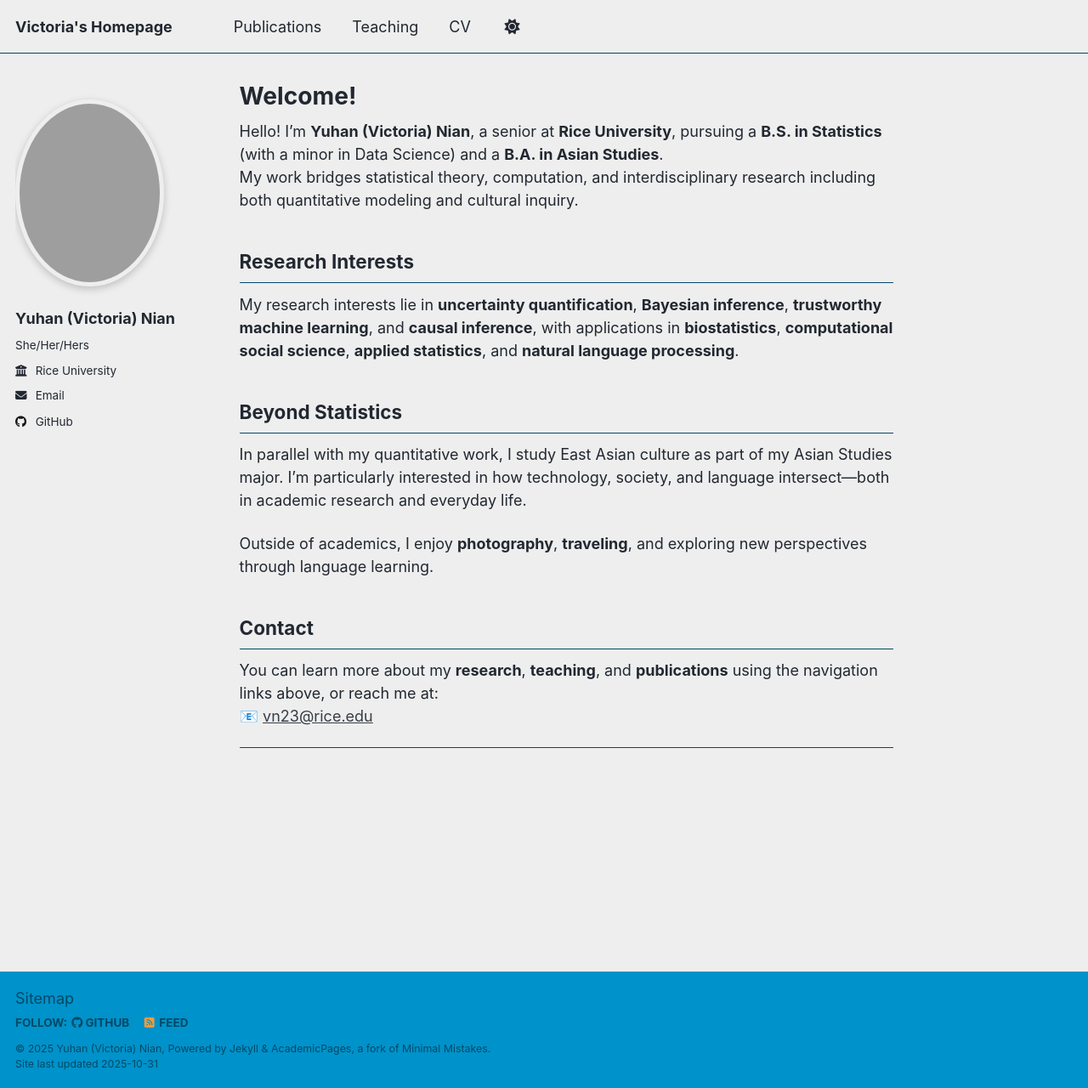
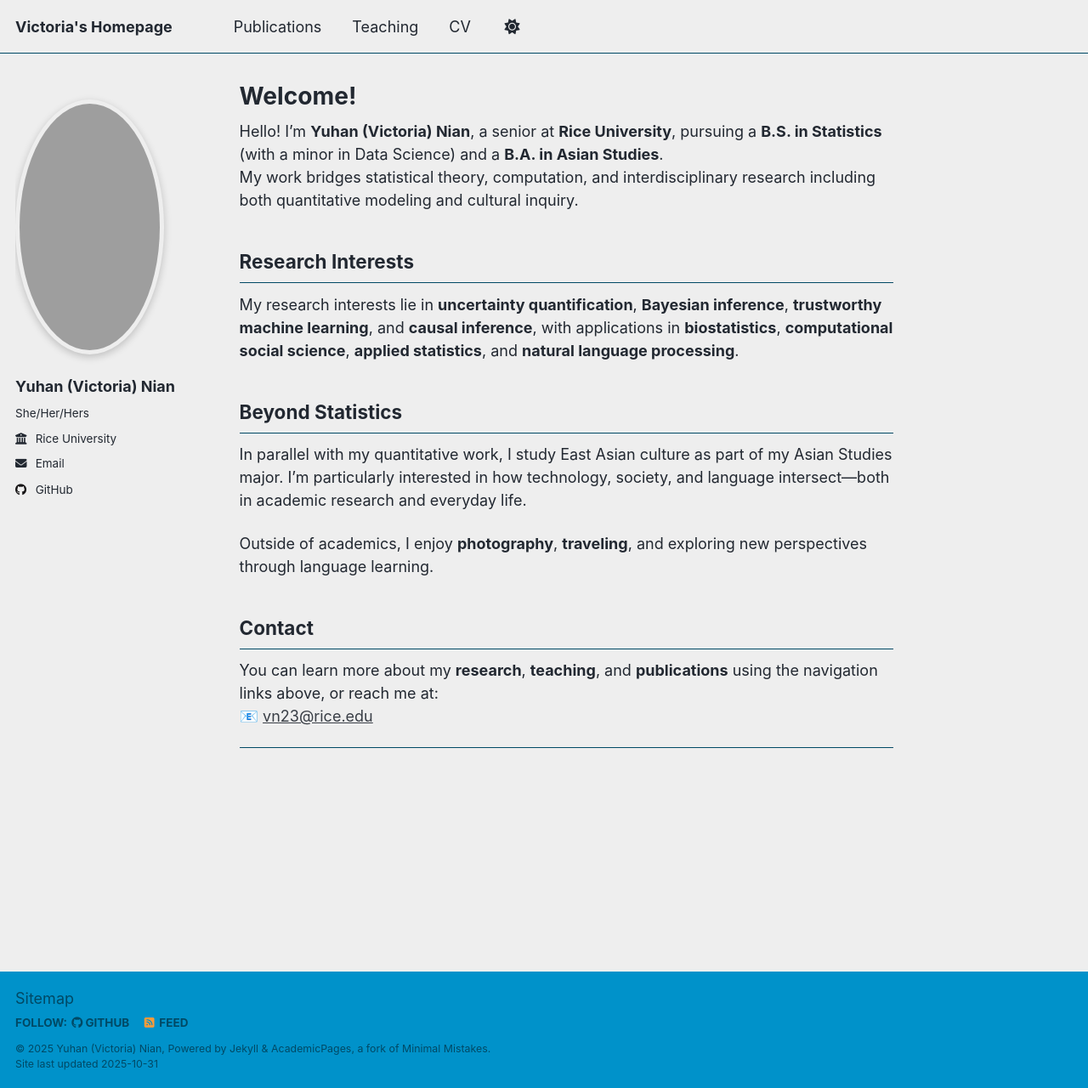
Before and after one commit to victorianian610/victorianian610.github.io, a Jekyll site: the page built from _pages/about.md, in a window 1280 px wide and 1280 px high. Shown: the whole window at 85% size. Built offline with Jekyll 4.4.1, drawn with Linux system fonts in a browser that asks for light colours; a script that is not in the unit is left out.

Commit message:
Increase avatar size to 300px

```diff
--- a/assets/css/main.scss
+++ b/assets/css/main.scss
@@ -45,8 +45,8 @@
 /* Make avatar larger and circular */
 .author__avatar img {
   border-radius: 50% !important; /* circular shape */
-  width: 220px !important;       /* larger size */
-  height: 220px !important;
+  width: 300px !important;       /* larger size */
+  height: 300px !important;
   object-fit: cover;             /* fill the circle neatly */
   border: none !important;       /* remove gray border */
   box-shadow: 0 3px 10px rgba(0, 0, 0, 0.2); /* soft shadow for depth */
```
